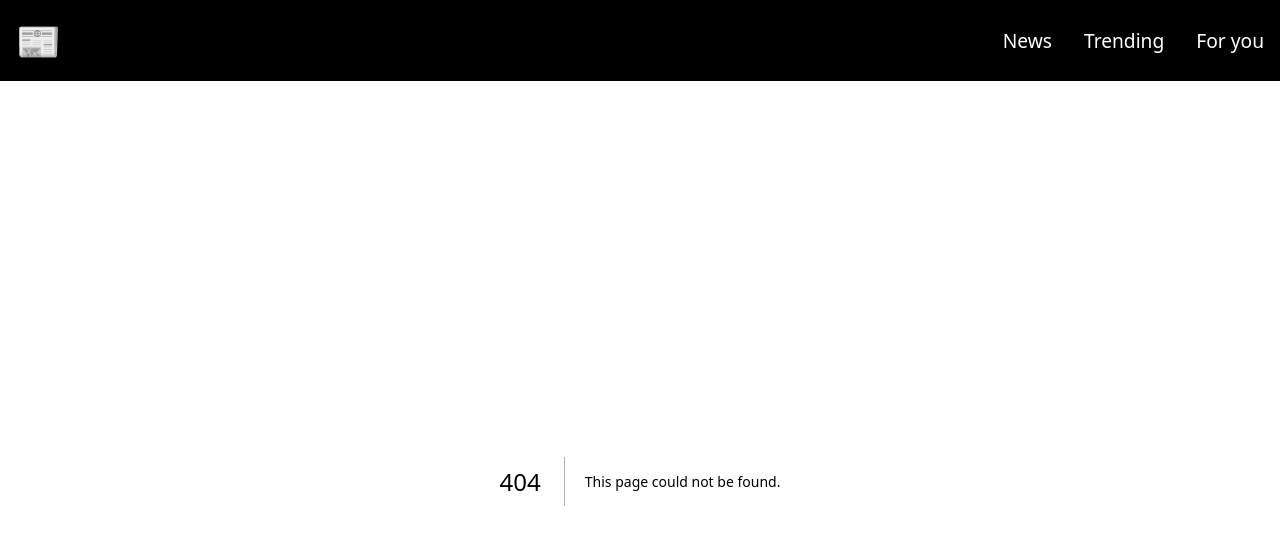
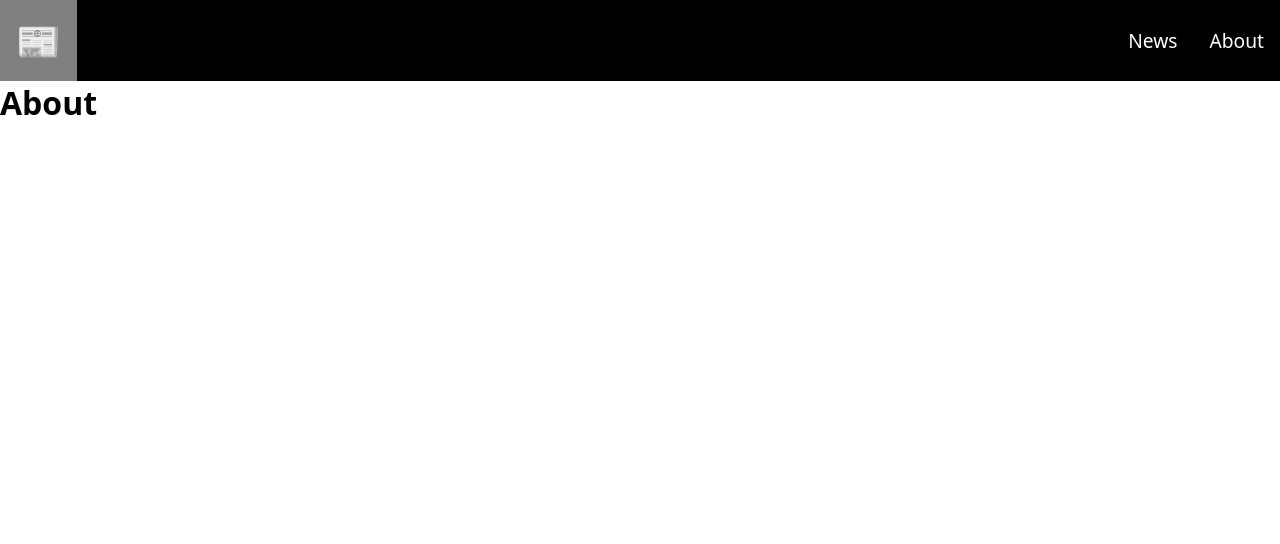
Before and after one commit to yangenmanuel/news-app, a Next.js app: page /about in a window 1280 px wide. Before the commit this address had no page. Shown: the top 544 px of the page. Built offline with nearby package versions, Linux system fonts and the light colour scheme.

Commit message:
Added about page

```diff
--- a/components/NavBar.jsx
+++ b/components/NavBar.jsx
@@ -13,8 +13,7 @@ export default function NavBar() {
 
         <div className={styles.linkList}>
             <Link className={styles.link} href={'/news'}>News</Link>
-            <Link className={styles.link} href={'/trends'}>Trending</Link>
-            <Link className={styles.link} href={'/fy'}>For you</Link>
+            <Link className={styles.link} href={'/about'}>About</Link>
         </div>
       </nav>
     </>
--- /dev/null
+++ b/pages/about.jsx
@@ -0,0 +1,3 @@
+export default function About(){
+  return <h1>About</h1>
+}
```
